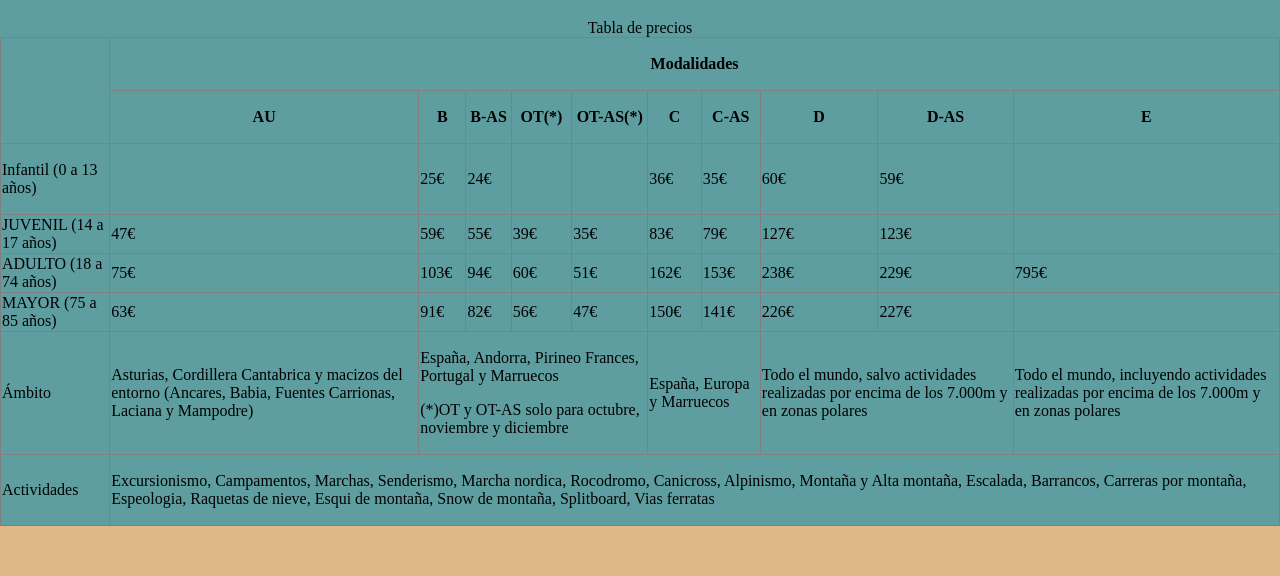
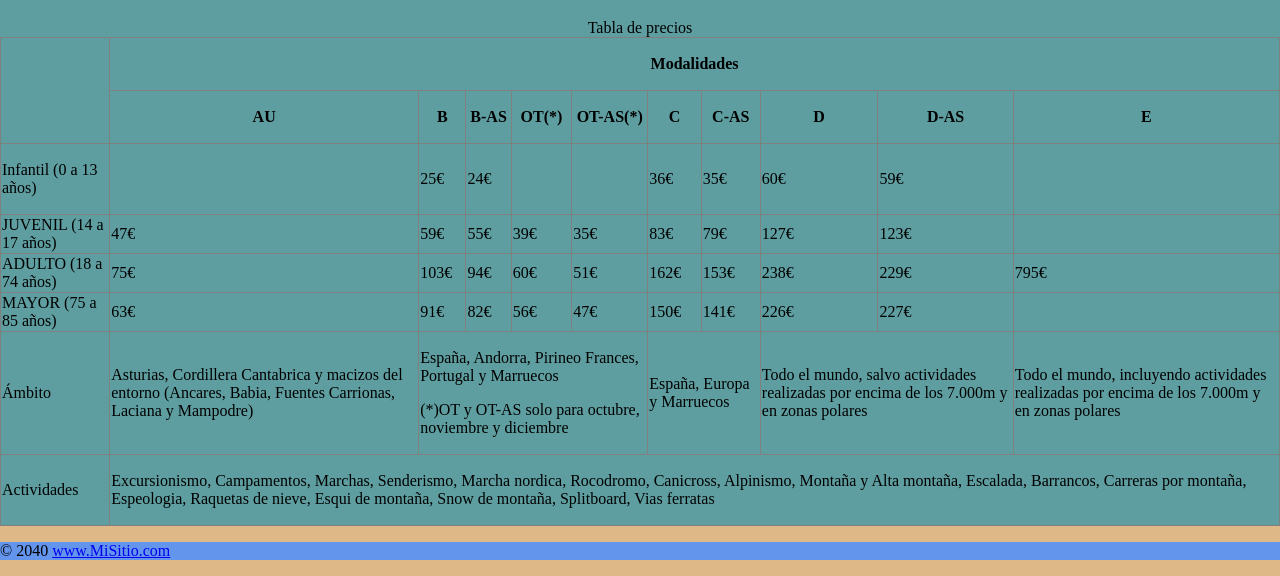
Before and after one commit to DanielLynchBarreto/ProyectoHTML, a plain HTML site: page Pagina web/html/Precios.html in a window 1280 px wide. Shown: the part 342-918 px from the top of the page. Before the commit the page ends 868 px from the top, so only its background shows below. Drawn offline with Linux system fonts and the light colour scheme.

Commit message:
Update Precios.html

```diff
--- a/Pagina web/html/Precios.html
+++ b/Pagina web/html/Precios.html
@@ -242,6 +242,11 @@
                 </tr>
             </table>
     </div>
+        <div id="footer">
+        <p>
+            &#169 2040 <a href="../Index.html">www.MiSitio.com</a>
+        </p>
+    </div>
 </body>
 </html>
 
```
